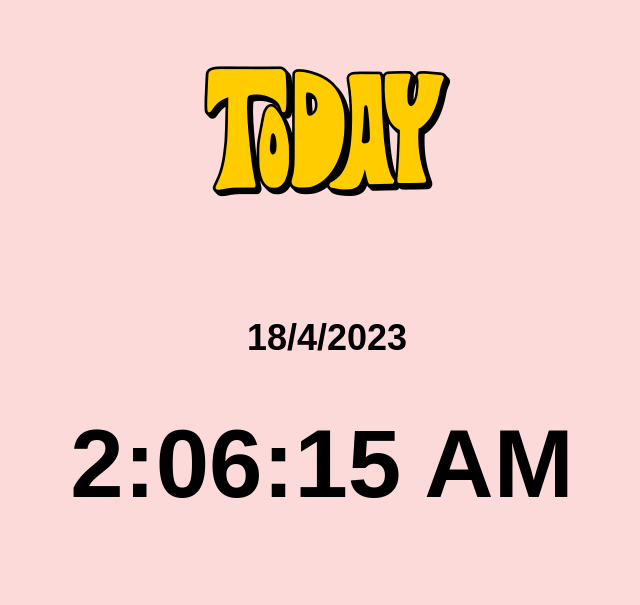
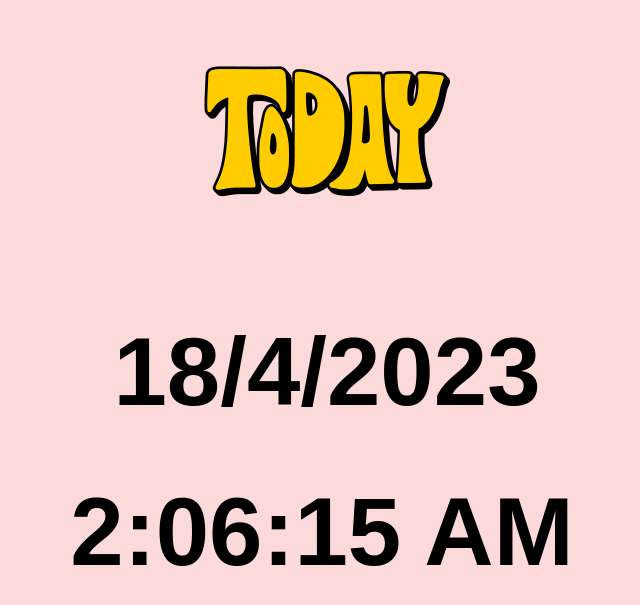
Before and after one commit to NormanSinay/norman_sinay, a plain HTML site: page mes/index.html in a window 1280 px wide. Shown: the part 147-752 px from the top of the page, without its empty margins (313-953 px from the left). Drawn offline with Linux system fonts and the light colour scheme.

Commit message:
Update style.css

```diff
--- a/mes/style.css
+++ b/mes/style.css
@@ -7,7 +7,7 @@
 }
 
 #fecha {
-    font-size: 36px;
+    font-size: 96px;
     font-weight: bold;
     text-align: center;
 
```
